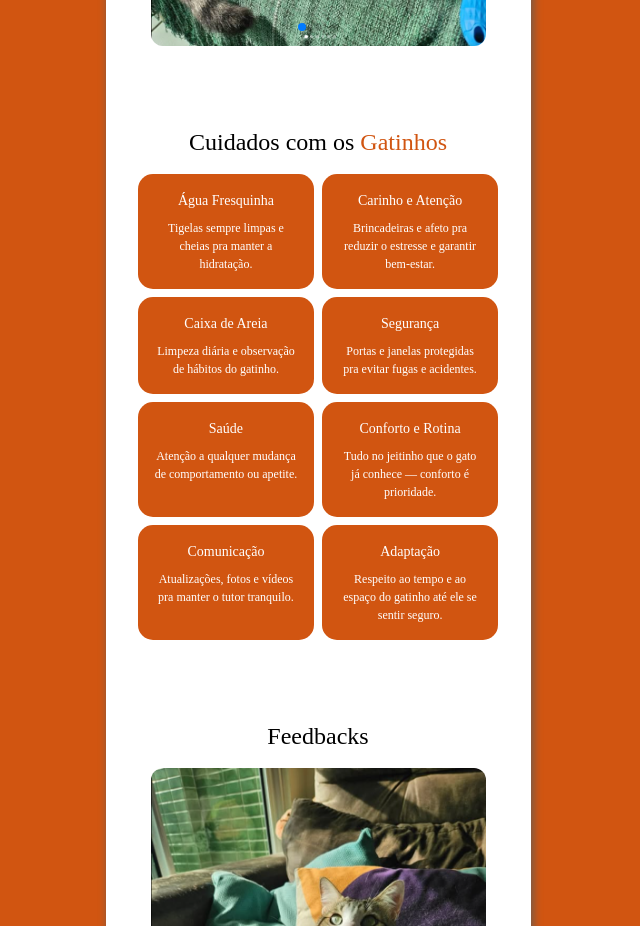
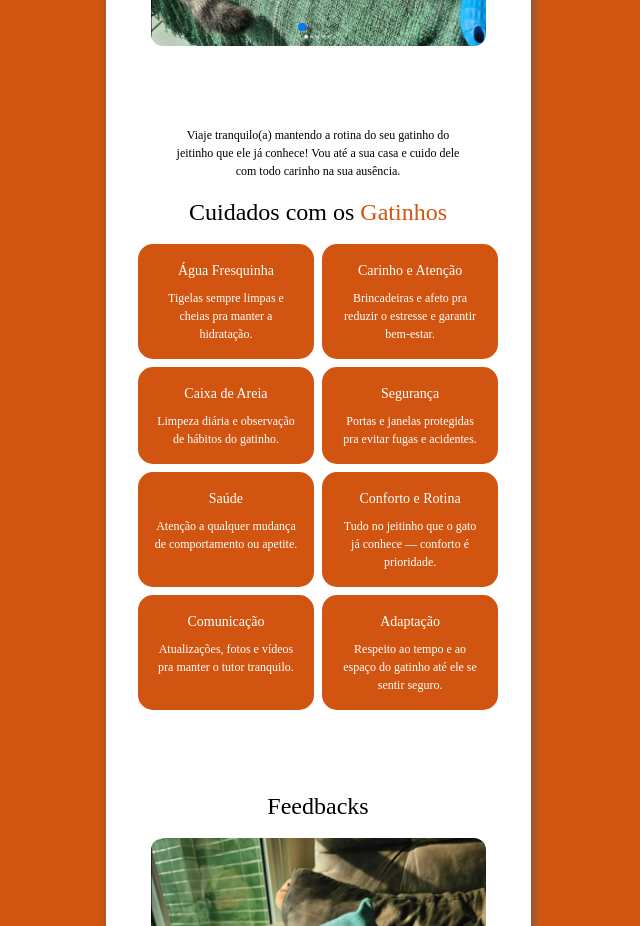
Before and after one commit to Lucas-G-Rocha/ElianaCatSitter, a React (Vite) app: page / in a window 1280 px wide. Shown: the part 1000-1926 px from the top of the page, without its empty margins (322-962 px from the left). Built offline with nearby package versions, Linux system fonts and the light colour scheme; no server answers; a web font is replaced by a local one.

Commit message:
Ajuste no conteudo

```diff
--- a/src/App.jsx
+++ b/src/App.jsx
@@ -98,6 +98,7 @@ function App() {
               </div>
             </section>
             <section className='pt-20 flex flex-col gap-y-4 items-center' id='cuidados'>
+              <p className='text-[12px] text-center max-w-[300px]'>Viaje tranquilo(a) mantendo a rotina do seu gatinho do jeitinho que ele já conhece! Vou até a sua casa e cuido dele com todo carinho na sua ausência.</p>
               <h1 className='text-2xl text-center'>Cuidados com os <span className='text-[#D15511]'>Gatinhos</span></h1>
               <div className='w-11/12 grid grid-cols-2 items-stretch justify-center gap-2'>
                 <div className='bg-[#D15511] rounded-[15px] p-4 text-center flex flex-col gap-y-2 justify-between'>
```
